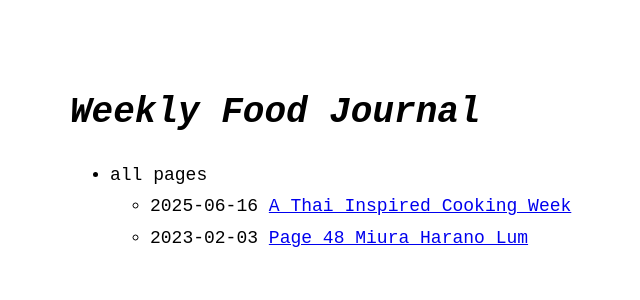
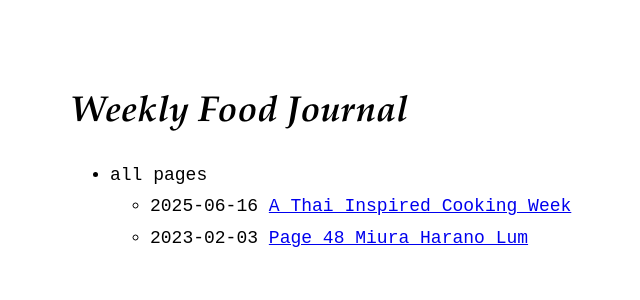
Before and after one commit to groceryshoppingisfun/weeklyfoodjournal, a Jekyll site: the page built from index.md, in a window 1280 px wide. Shown: the top 300 px of the page, without its empty margins (250-890 px from the left). Built offline with Jekyll 4.4.1, drawn with Linux system fonts in a browser that asks for light colours.

Commit message:
Update no-style-please.scss

```diff
--- a/_sass/no-style-please.scss
+++ b/_sass/no-style-please.scss
@@ -40,7 +40,7 @@ body {
 
 .post-meta { text-align: right; }
 
-h1 { font-style: italic; font-weight: bold}
+h1 { font-family: garamond; font-style: italic; font-weight: bold}
 
 h2 { margin-bottom: 1rem; }
 
```
